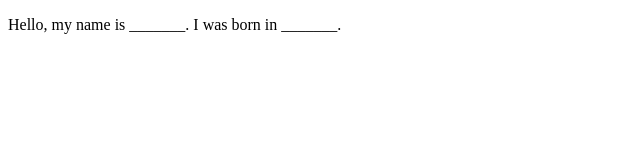
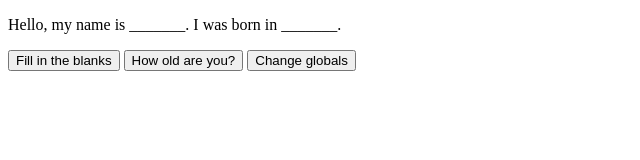
Before and after one commit to cwilliams0926/isys-102-hw5, a plain HTML site: page index.html in a window 1280 px wide. Shown: the whole page, without its empty margins (0-640 px from the left). Drawn offline with Linux system fonts and the light colour scheme.

Commit message:
Add second div and buttons

```diff
--- a/index.html
+++ b/index.html
@@ -14,5 +14,11 @@
             born in <span id="spanTwo">_______</span>.
         </p>
     </div>
+
+    <div class="buttonbox">
+        <button id="btn1">Fill in the blanks</button>
+        <button id="btn2">How old are you?</button>
+        <button id="btn3">Change globals</button>
+    </div>
 </body>
 </html>
```
